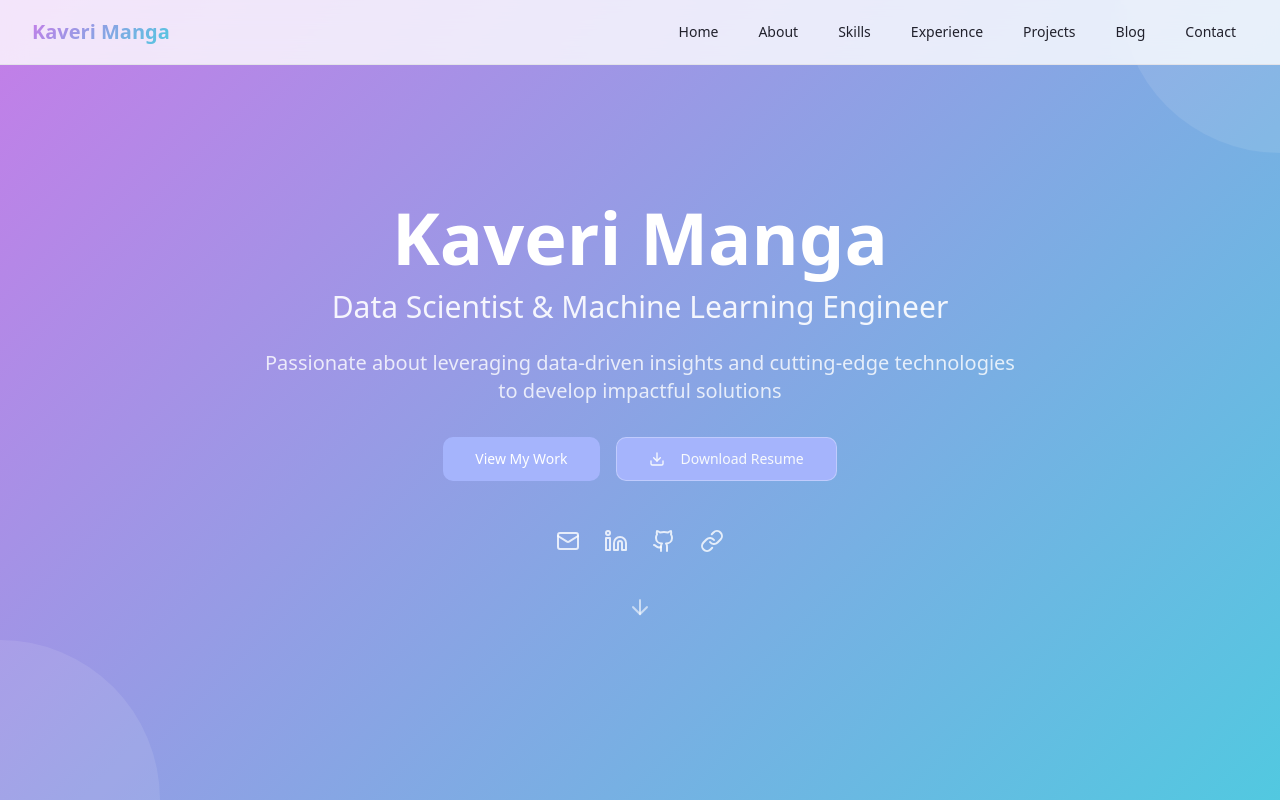
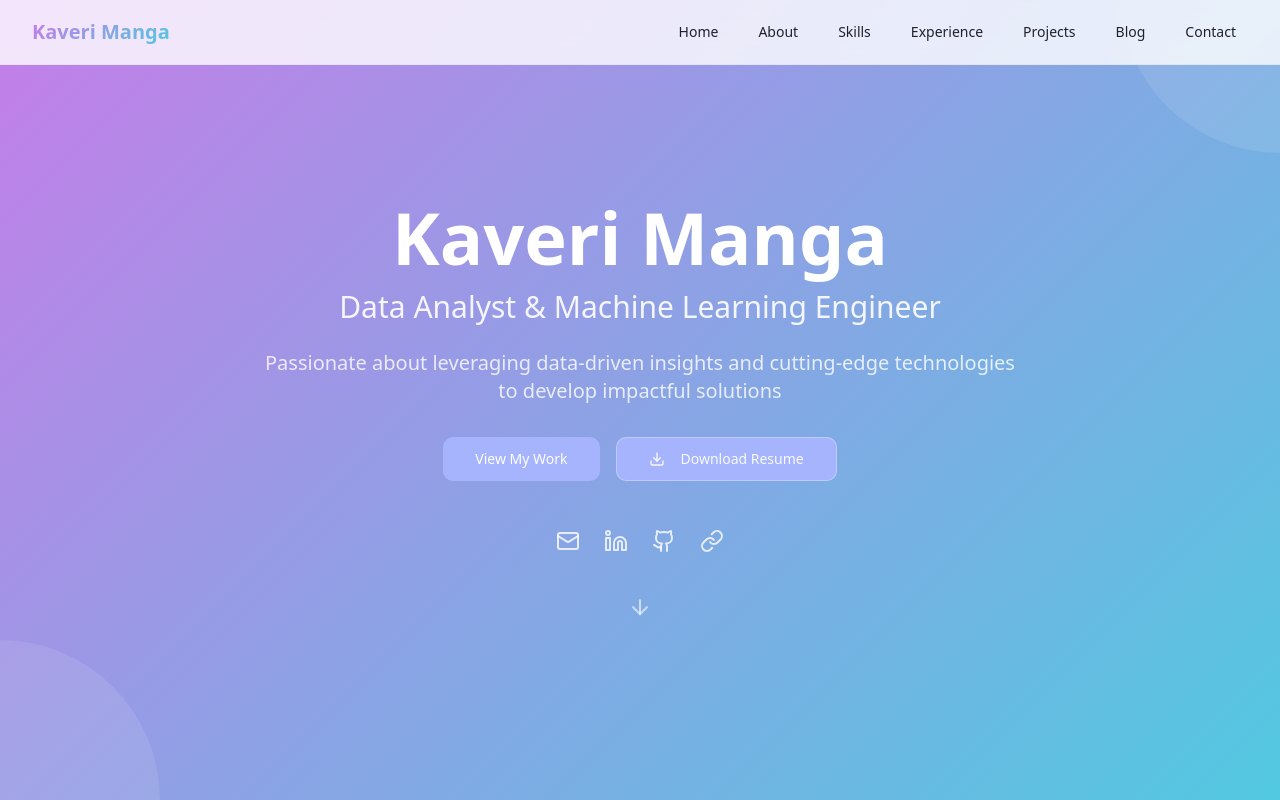
Before and after one commit to MangaKaveri/Kaveri-s_Portfolio, a React (Vite) app: page / in a window 1280 px wide. Shown: the top 800 px of the page. Built offline with nearby package versions, Linux system fonts and the light colour scheme; the HTML template or start-up script is replaced by a standard one.

Commit message:
Visual edit in Lovable

```diff
--- a/src/components/Hero.tsx
+++ b/src/components/Hero.tsx
@@ -33,7 +33,7 @@ const Hero = () => {
 
 
 Kaveri Manga</h1>
-            <h2 className="text-xl md:text-2xl lg:text-3xl mb-6 text-white/90" role="doc-subtitle">Data Scientist & Machine Learning Engineer</h2>
+            <h2 className="text-xl md:text-2xl lg:text-3xl mb-6 text-white/90" role="doc-subtitle">Data Analyst & Machine Learning Engineer</h2>
             <p className="text-lg md:text-xl mb-8 text-white/80 max-w-3xl mx-auto">
               Passionate about leveraging data-driven insights and cutting-edge technologies to develop impactful solutions
             </p>
```
